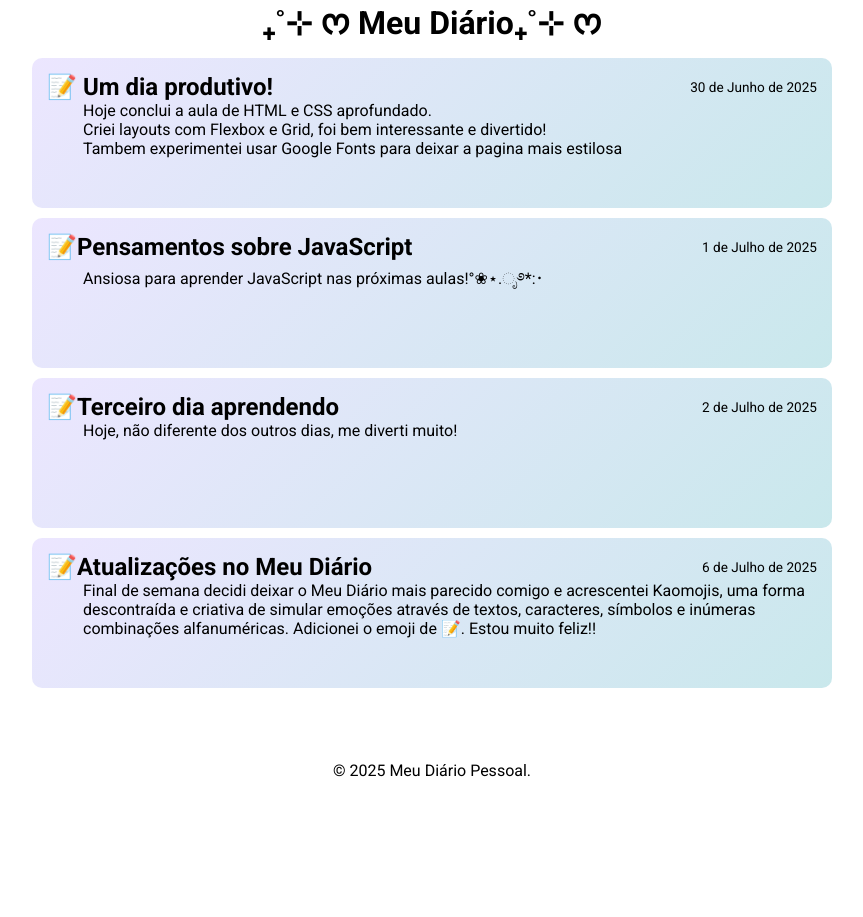
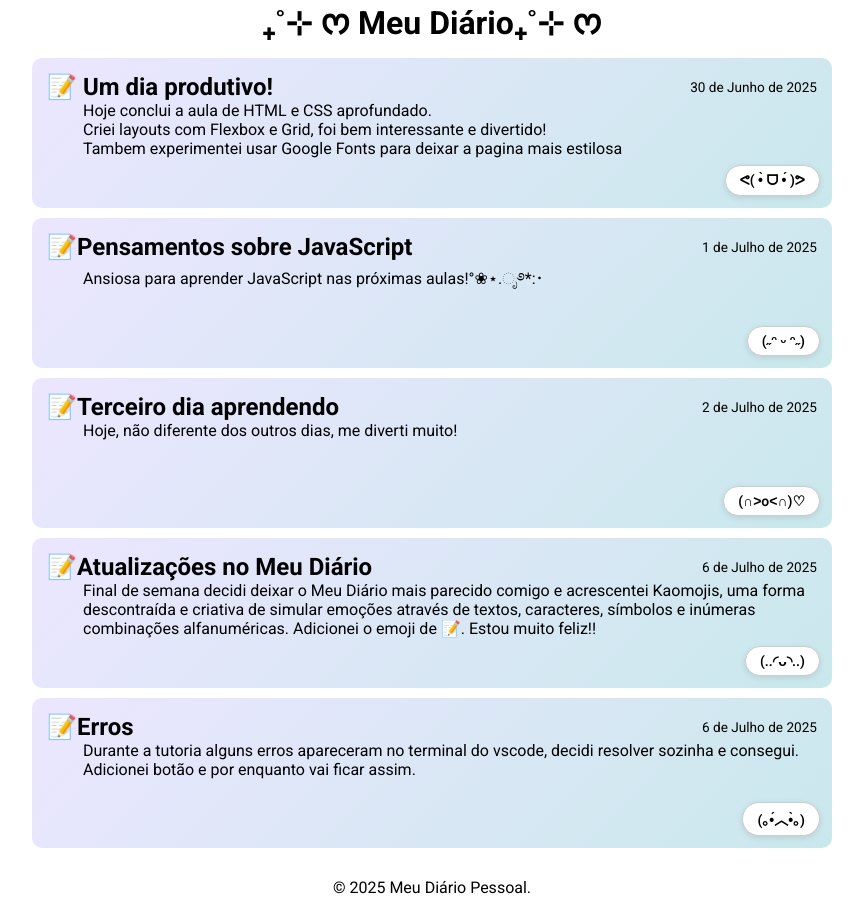
Before and after one commit to lilianruama/journaling, a plain HTML site: page index.html in a window 1280 px wide. Shown: the whole page, without its empty margins (208-1071 px from the left). Before the commit the page ends 800 px from the top, so only its background shows below. Drawn offline with Linux system fonts and the light colour scheme; a web font is replaced by a local one.

Commit message:
Atualiza estilo do botão e adiciona botão em todos os artigos

```diff
--- a/index.html
+++ b/index.html
@@ -25,6 +25,7 @@
             <time datetime="2025-06-30">30 de Junho de 2025</time>
         </header>
         <p>Hoje conclui a aula de HTML e CSS aprofundado. <br> Criei layouts com Flexbox e Grid, foi bem interessante e divertido!  <br>Tambem experimentei usar Google Fonts para deixar a pagina mais estilosa</p>
+         <button class="button-34" role="button">ᕙ(  •̀ ᗜ •́  )ᕗ</button>
 </article>
 
 
@@ -34,6 +35,7 @@
                 <time datetime="2025-07-01">1 de Julho de 2025</time>
             </header>
             <p>Ansiosa para aprender JavaScript nas próximas aulas!°❀⋆.ೃ࿔*:･</p>
+             <button class="button-34" role="button">(˶ᵔ ᵕ ᵔ˶)</button>
         </article>
 
         <article>
@@ -42,6 +44,7 @@
                 <time datetime="2025-07-02">2 de Julho de 2025</time>
             </header>
             <p>Hoje, não diferente dos outros dias, me diverti muito!</p>
+             <button class="button-34" role="button">(∩˃o˂∩)♡</button>
         </article>
         <article>
             <header>
@@ -49,6 +52,16 @@
                 <time datetime="2025-07-06">6 de Julho de 2025</time>
             </header>
             <p>Final de semana decidi deixar o Meu Diário mais parecido comigo e acrescentei Kaomojis, uma forma descontraída e criativa de simular emoções através de textos, caracteres, símbolos e inúmeras combinações alfanuméricas. Adicionei o emoji de 📝. Estou muito feliz!!</p>
+             <button class="button-34" role="button">(..◜ᴗ◝..)</button>
+        </article>
+        <article>
+            <header>
+                <h2>📝Erros</h2>
+                <time datetime="2025-07-06">6 de Julho de 2025</time>
+            </header>
+            <p>Durante a tutoria alguns erros apareceram no terminal do vscode, decidi resolver sozinha e consegui.</p>
+            <p>Adicionei botão e por enquanto vai ficar assim.</p>
+             <button class="button-34" role="button">(｡•́︿•̀｡)</button>
         </article>
     </main>
 
--- a/style.css
+++ b/style.css
@@ -103,3 +103,35 @@ footer {
     padding: 20px 0;
     margin-top: auto;
 }
+
+article {
+  position: relative; /* necessário para posicionamento absoluto do botão */
+}
+
+.button-34 {
+  position: absolute;
+  bottom: 12px;
+  right: 12px;
+
+  background: #ffffff;
+  color: #000000;
+  border-radius: 20px;
+  box-shadow: rgba(0, 0, 0, 0.1) 0 2px 6px;
+  border: 1px solid #ccc;
+  cursor: pointer;
+
+  font-family: "Roboto", sans-serif;
+  font-size: 14px;
+  font-weight: 600;
+
+  padding: 6px 14px;
+  transition: all 0.2s ease-in-out;
+}
+
+.button-34:hover {
+  background: #f0f0f0;
+}
+
+.button-34:active {
+  transform: scale(0.97);
+}
```
